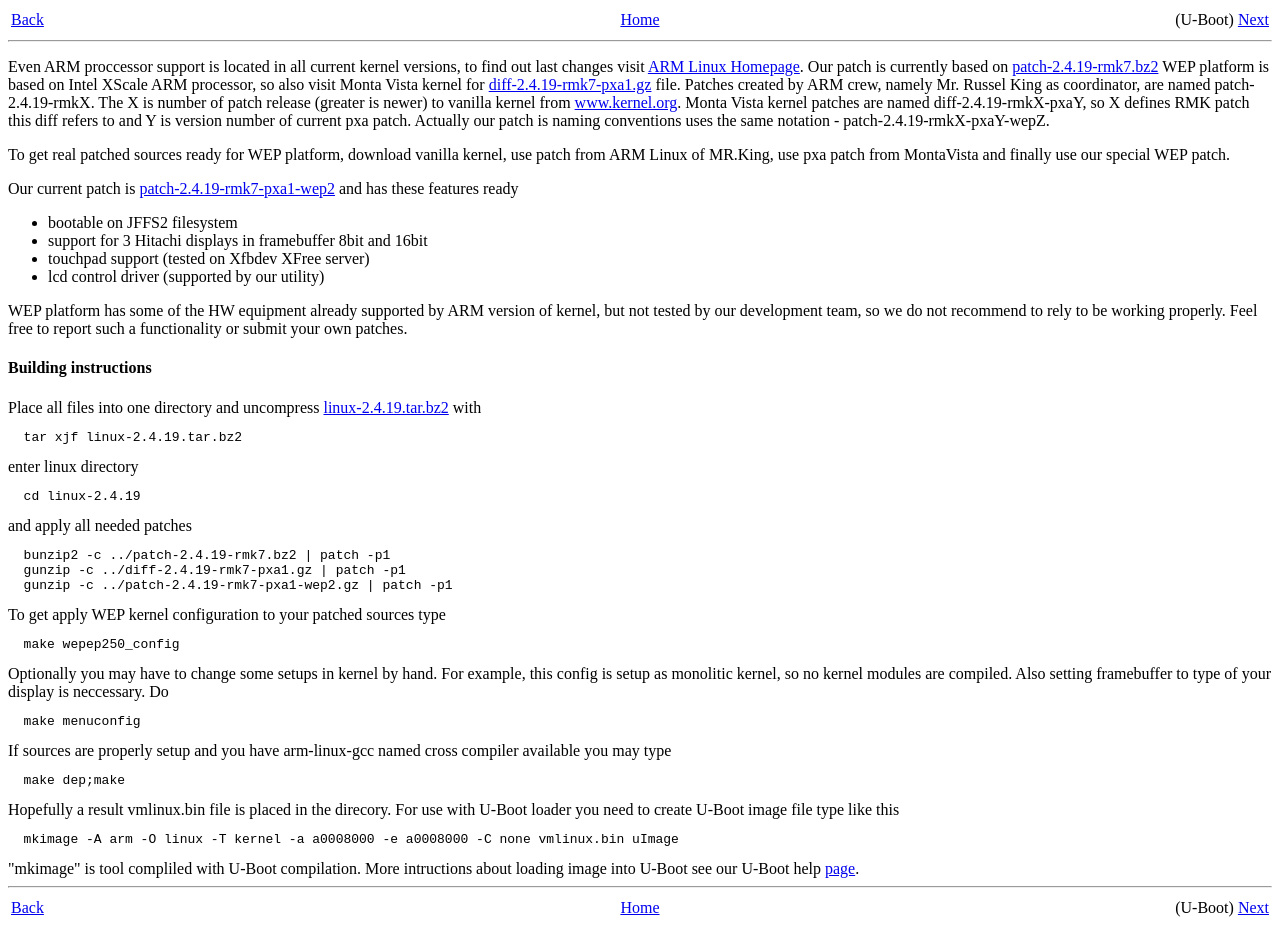
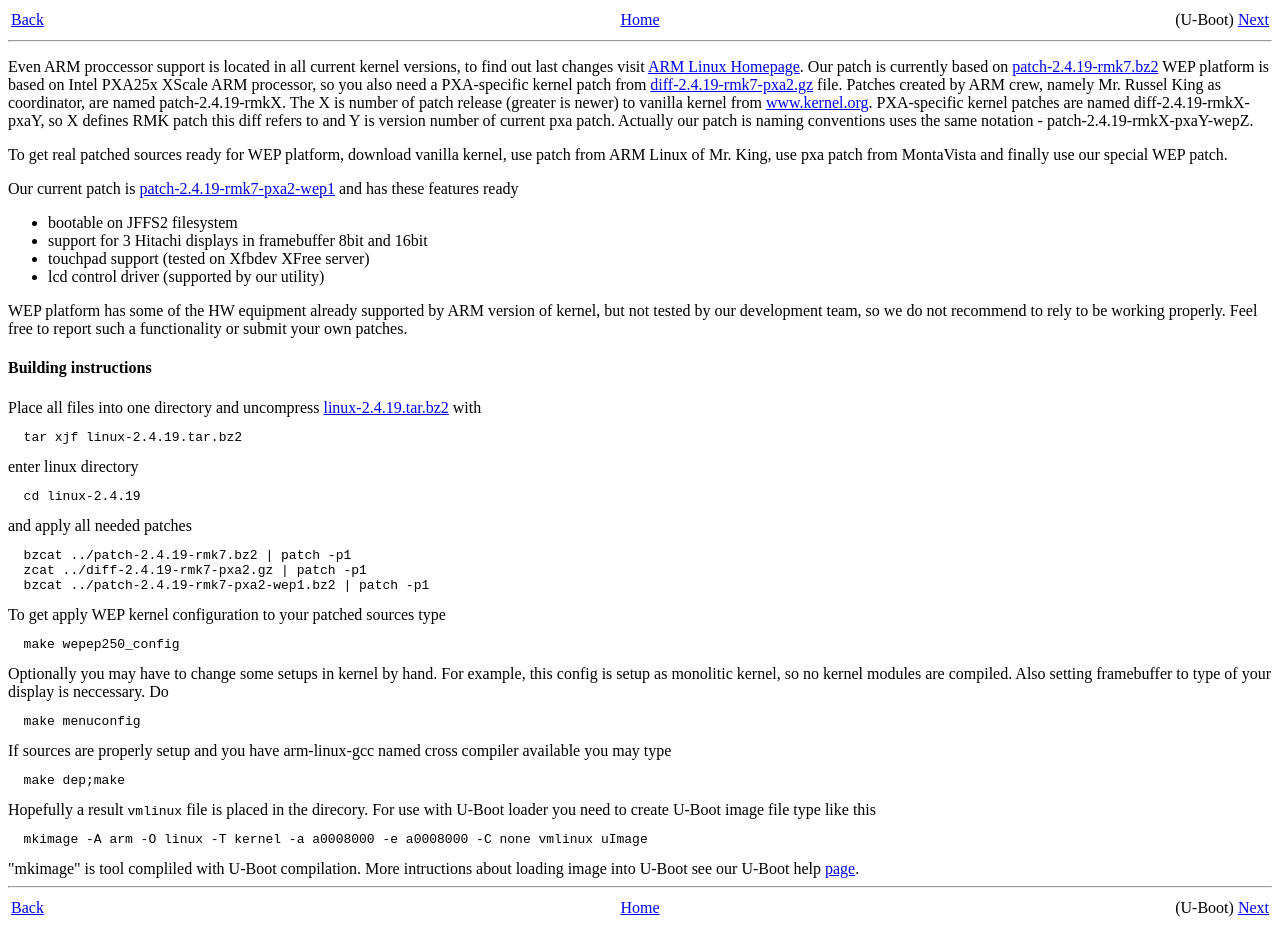
Before and after one commit to BackupTheBerlios/wep-linux, a plain HTML site: page website/kernel.html in a window 1280 px wide. Drawn offline with Linux system fonts and the light colour scheme.

Commit message:
Updated for patch-2.4.19-rmk7-pxa2-wep1. Minor fixes.

```diff
--- a/website/kernel.html
+++ b/website/kernel.html
@@ -16,20 +16,20 @@
 changes visit <a href="http://arm.linux.org.uk">ARM Linux Homepage</a>.
 Our patch is currently based on
 <a href="ftp://ftp.arm.linux.org.uk/pub/armlinux/source/kernel-patches/v2.4/patch-2.4.19-rmk7.bz2">patch-2.4.19-rmk7.bz2</a>
-WEP platform is based on Intel XScale ARM processor, so also visit Monta Vista kernel
-for <a href="ftp://source.mvista.com/pub/xscale/pxa/diff-2.4.19-rmk7-pxa1.gz">diff-2.4.19-rmk7-pxa1.gz</a> file.
+WEP platform is based on Intel PXA25x XScale ARM processor, so you also need a PXA-specific kernel patch
+from <a href="ftp://ftp.arm.linux.org.uk/pub/linux/arm/people/nico/diff-2.4.19-rmk7-pxa2.gz">diff-2.4.19-rmk7-pxa2.gz</a> file.
 Patches created by ARM crew, namely Mr. Russel King as coordinator, are named
 patch-2.4.19-rmkX. The X is number of patch release (greater is newer) to
 vanilla kernel from <a href="http://www.kernel.org">www.kernel.org</a>.
-Monta Vista kernel patches are named diff-2.4.19-rmkX-pxaY, so X defines RMK patch
+PXA-specific kernel patches are named diff-2.4.19-rmkX-pxaY, so X defines RMK patch
 this diff refers to and Y is version number of current pxa patch. Actually our
 patch is naming conventions uses the same notation - patch-2.4.19-rmkX-pxaY-wepZ.
 </p>
 <p>To get real patched sources ready for WEP platform, download vanilla kernel, use patch
-from ARM Linux of MR.King, use pxa patch from MontaVista and finally use our special
+from ARM Linux of Mr. King, use pxa patch from MontaVista and finally use our special
 WEP patch.
 </p>
-Our current patch is <a href="http://download.berlios.de/wep-linux/patch-2.4.19-rmk7-pxa1-wep2.gz">patch-2.4.19-rmk7-pxa1-wep2</a> and has these features ready
+Our current patch is <a href="http://download.berlios.de/wep-linux/patch-2.4.19-rmk7-pxa2-wep1.bz2">patch-2.4.19-rmk7-pxa2-wep1</a> and has these features ready
 <ul>
 <li>bootable on JFFS2 filesystem</li>
 <li>support for 3 Hitachi displays in framebuffer 8bit and 16bit</li>
@@ -51,9 +51,9 @@ enter linux directory
 </pre>
 and apply all needed patches
 <pre>
-  bunzip2 -c ../patch-2.4.19-rmk7.bz2 | patch -p1
-  gunzip -c ../diff-2.4.19-rmk7-pxa1.gz | patch -p1
-  gunzip -c ../patch-2.4.19-rmk7-pxa1-wep2.gz | patch -p1
+  bzcat ../patch-2.4.19-rmk7.bz2 | patch -p1
+  zcat ../diff-2.4.19-rmk7-pxa2.gz | patch -p1
+  bzcat ../patch-2.4.19-rmk7-pxa2-wep1.bz2 | patch -p1
 </pre>
 To get apply WEP kernel configuration to your patched sources type
 <pre>
@@ -71,10 +71,10 @@ available you may type
 <pre>
   make dep;make
 </pre>
-Hopefully a result vmlinux.bin file is placed in the direcory. For use
+Hopefully a result <code>vmlinux</code> file is placed in the direcory. For use
 with U-Boot loader you need to create U-Boot image file type like this
 <pre>
-  mkimage -A arm -O linux -T kernel -a a0008000 -e a0008000 -C none vmlinux.bin uImage
+  mkimage -A arm -O linux -T kernel -a a0008000 -e a0008000 -C none vmlinux uImage
 </pre>
 "mkimage" is tool compliled with U-Boot compilation. More intructions about
 loading image into U-Boot see our U-Boot help <a href="uboot.html">page</a>.
```
